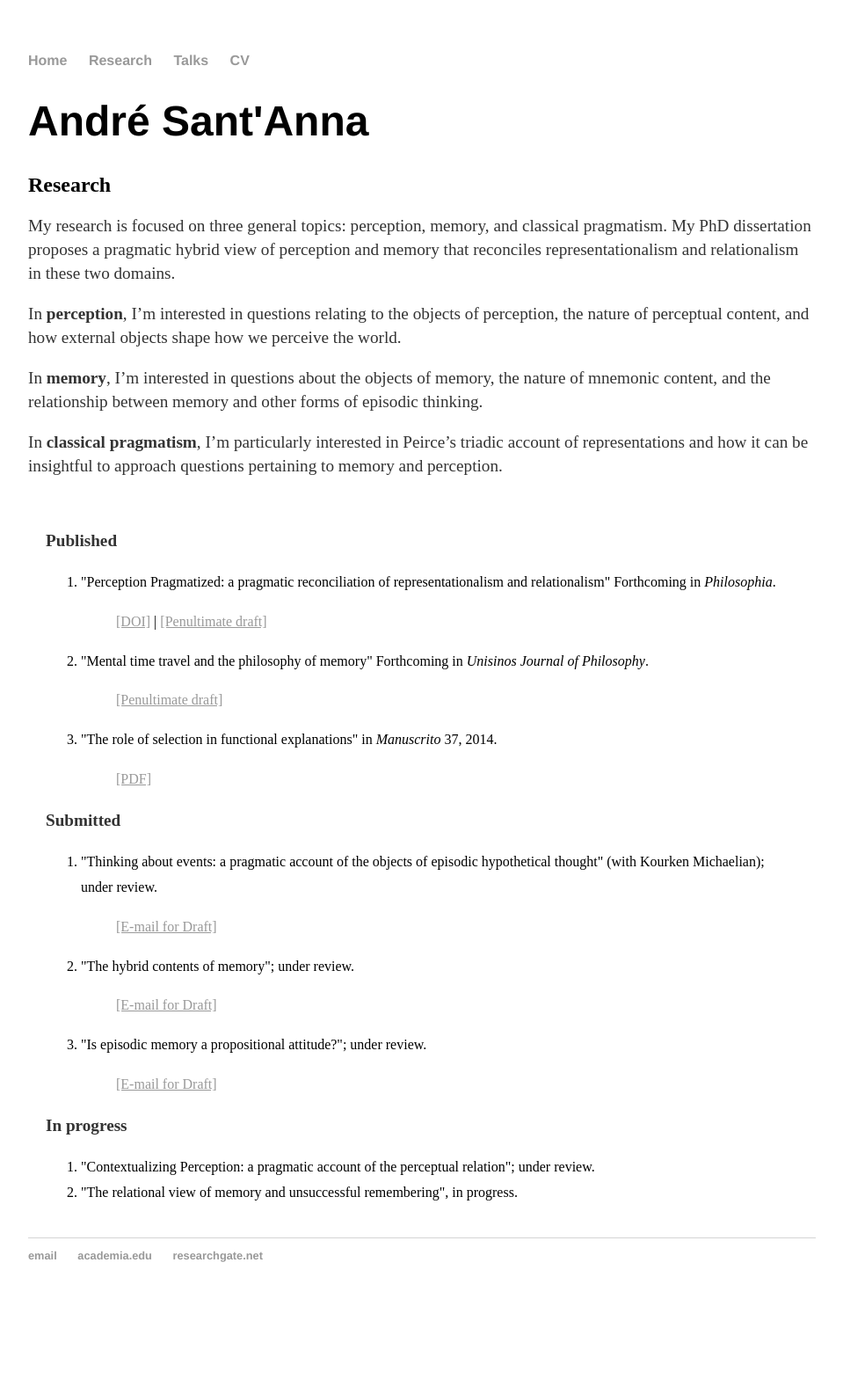
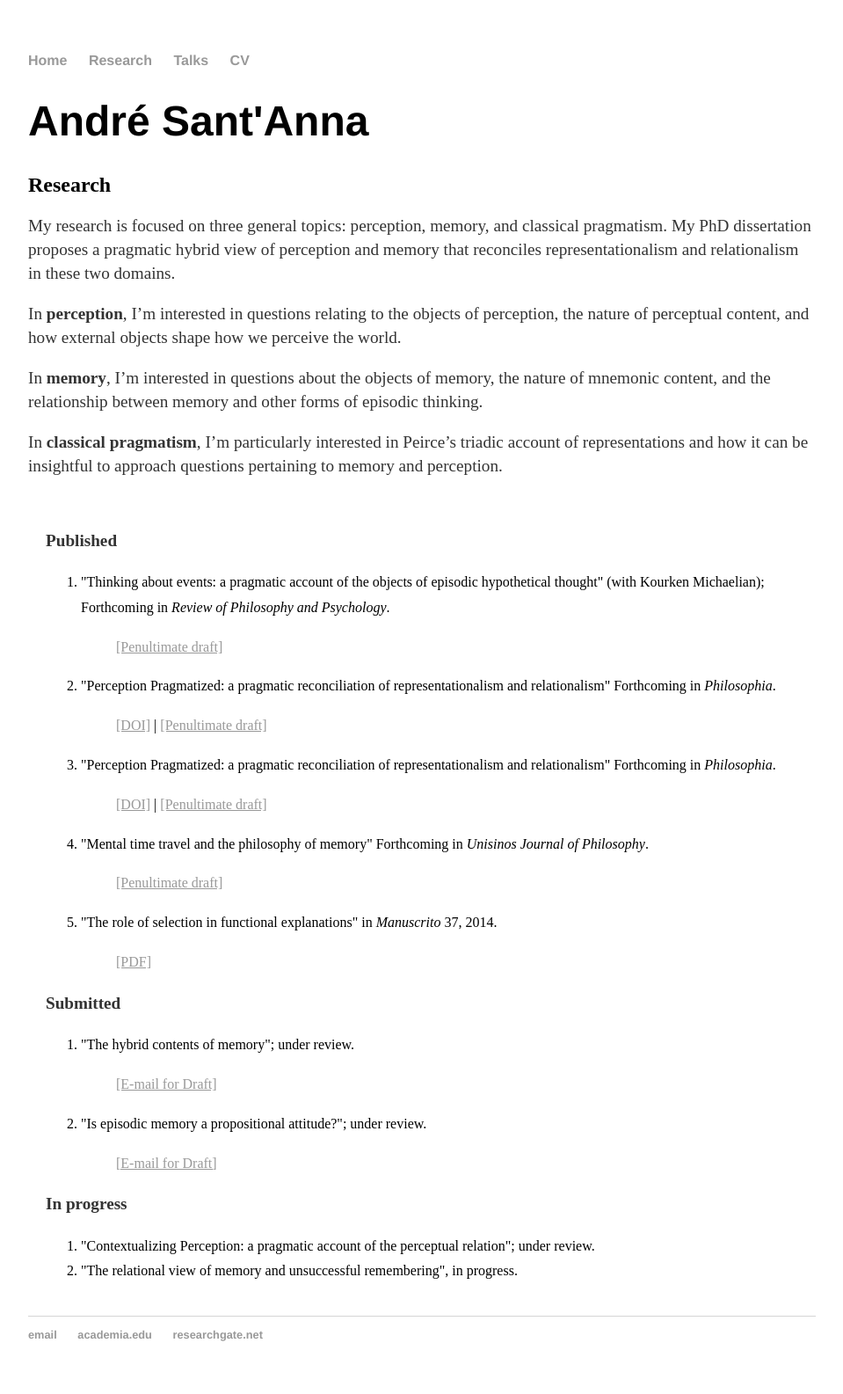
Before and after one commit to andresantanna/andresantanna.github.io, a Jekyll site: the page built from research.html, in a window 1280 px wide. Shown: the whole page at 88% size, without its empty margins (160-1119 px from the left). Built offline with Jekyll 4.4.1, drawn with Linux system fonts in a browser that asks for light colours; comment, search, counter and statistics services are not loaded; before the commit the page ends 1495 px from its top, so only the background shows below that.

Commit message:
Update research.html

```diff
--- a/research.html
+++ b/research.html
@@ -19,6 +19,14 @@ title: André Sant'Anna - Research
 
 
 <ol type="1">
+	<li>"Thinking about events: a pragmatic account of the objects of episodic hypothetical thought" (with Kourken Michaelian); Forthcoming in <i>Review of Philosophy and Psychology</i>.</li>
+ 		<dl>
+		<dd><a href="/eht-pragmatism-final.pdf"><u>[Penultimate draft]</u></a></dd>
+		</dl>
+	<li>"Perception Pragmatized: a pragmatic reconciliation of representationalism and relationalism" Forthcoming in <i>Philosophia</i>.</li>
+		<dl>
+		<dd><a href="https://doi.org/10.1007/s11406-017-9919-8"><u>[DOI]</u></a> | <a href="/perception-pragmatized.pdf"><u>[Penultimate draft]</u></a></dd>
+		</dl>
 	<li>"Perception Pragmatized: a pragmatic reconciliation of representationalism and relationalism" Forthcoming in <i>Philosophia</i>.</li>
 		<dl>
 		<dd><a href="https://doi.org/10.1007/s11406-017-9919-8"><u>[DOI]</u></a> | <a href="/perception-pragmatized.pdf"><u>[Penultimate draft]</u></a></dd>
@@ -36,10 +44,6 @@ title: André Sant'Anna - Research
 <p><b>Submitted</b><br>
 
 	<ol type="1">
-	<li>"Thinking about events: a pragmatic account of the objects of episodic hypothetical thought" (with Kourken Michaelian); under review.</li>
- 		<dl>
-		<dd><a href="mailto:rosolemandre@gmail.com"><u>[E-mail for Draft]</u></a></dd>
-		</dl>
 	<li>"The hybrid contents of memory"; under review.</li>
  		<dl>
 		<dd><a href="mailto:rosolemandre@gmail.com"><u>[E-mail for Draft]</u></a></dd>
```
